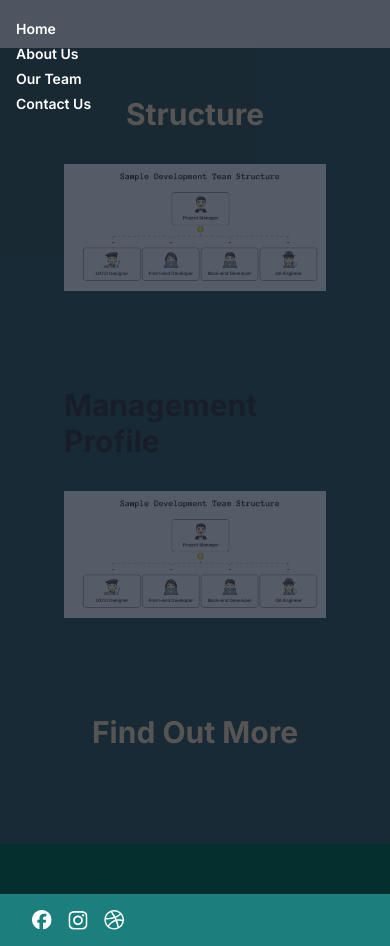
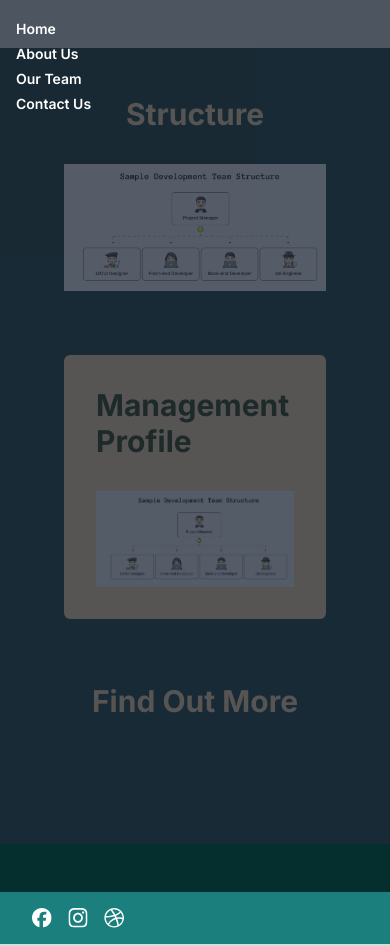
Before and after one commit to nuansacp2025/nuansa-web, a Next.js app: page /our-team in a window 390 px wide. Built offline with nearby package versions, Linux system fonts and the light colour scheme.

Commit message:
Apply some style changes

```diff
--- a/app/components/our-team/team-card.tsx
+++ b/app/components/our-team/team-card.tsx
@@ -14,7 +14,7 @@ export default function TeamCard({ imageSrc, name, href }: TeamCardProps) {
   return (
     <motion.div
       whileHover={{ scale: 1.05, transition: { duration: 0.2 } }}
-      className="relative grow h-[200] rounded-md shadow-md overflow-hidden"
+      className="relative md:flex-1 h-[200] rounded-md shadow-md overflow-hidden md:max-w-[300]"
     >
       <Image src={imageSrc} alt={name} fill={true} objectFit="cover" />
       <Link href={href}>
@@ -23,7 +23,7 @@ export default function TeamCard({ imageSrc, name, href }: TeamCardProps) {
           className="absolute w-full h-full flex items-center justify-center text-white"
           style={{ backgroundColor: "rgba(0, 0, 0, 0.2)" }}
         >
-          <h3 className="text-xl font-semibold">{name}</h3>
+          <h3 className="text-xl font-semibold text-center">{name}</h3>
         </motion.div>
       </Link>
     </motion.div>
--- a/app/our-team/page.tsx
+++ b/app/our-team/page.tsx
@@ -4,15 +4,15 @@ import TeamCard from "../components/our-team/team-card";
 export default function Page() {
   return (
     <main className="min-h-screen bg-teal-950">
-      <section className="w-full flex flex-col items-center py-12 px-16 md:py-20 md:px-32">
+      <section className="relative w-full flex flex-col items-center py-12 px-16 md:py-20 md:px-32">
         <h2 className="text-3xl md:text-4xl pb-8 md:pb-12 font-bold text-orange-200">
           Structure
         </h2>
         <Image src={"/images/our-team/structure.png"} alt="Structure" width={800} height={0} />
       </section>
-      <section className="w-full flex flex-col items-center py-12 px-16 md:py-20 md:px-32">
-        <div className="rounded-md bg-orange-200">
-          <h2 className="text-3xl md:text-4xl pb-8 md:pb-12 font-bold bg-teal-950">
+      <section className="w-full flex justify-center py-12 px-16 md:py-20 md:px-32">
+        <div className="w-full flex flex-col items-center -m-8 p-8 md:-m-16 md:p-16 rounded-md bg-orange-200">
+          <h2 className="text-3xl md:text-4xl pb-8 md:pb-12 font-bold text-lime-950">
           Management Profile
           </h2>
           <Image src={"/images/our-team/structure.png"} alt="Management Profile" width={800} height={0}/>
@@ -22,7 +22,7 @@ export default function Page() {
         <h2 className="text-3xl md:text-4xl pb-8 md:pb-12 font-bold text-orange-200">
           Find Out More
         </h2>
-        <div className="w-full flex flex-col gap-8 md:flex-row">
+        <div className="relative w-full flex flex-col justify-center gap-8 md:flex-row">
           <TeamCard imageSrc="/images/our-team/find-out-more.png" name="Arts" href="/our-team/arts" />
           <TeamCard imageSrc="/images/our-team/find-out-more.png" name="Production" href="/our-team/production" />
           <TeamCard imageSrc="/images/our-team/find-out-more.png" name="External Affairs" href="/our-team/external-affairs" />
```
